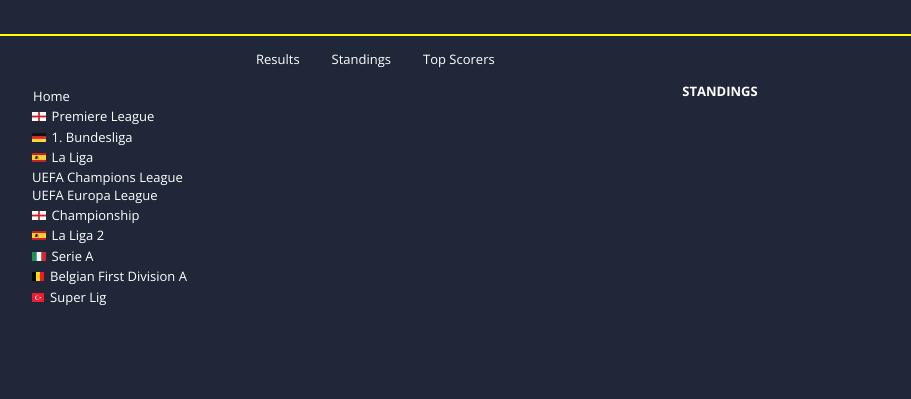
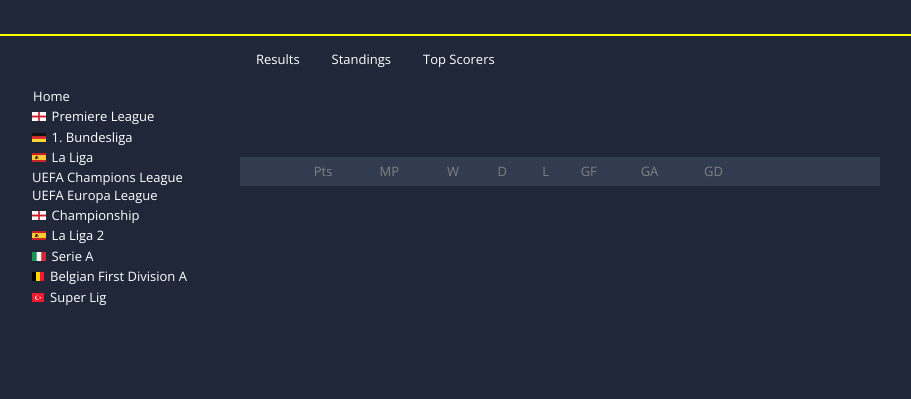
Before and after one commit to vadyme/pet_project, a Flask app: template templates/standings.html in a window 1280 px wide. Shown: the part 401-800 px from the top of the page, without its empty margins (80-991 px from the left). Run offline with Flask 2, Linux system fonts and the light colour scheme; the template is opened without the code that fills it, so the values that code supplies are empty; parts of the project's set-up code (start-up, migrations or seed data) failed here and were passed over.

Commit message:
bold pts, table header

```diff
--- a/static/styles.css
+++ b/static/styles.css
@@ -310,3 +310,7 @@
     padding-top: 15px;
     font-weight: bold
 }
+
+.grey-text-table-headers {
+    color: grey;
+}
--- a/templates/standings.html
+++ b/templates/standings.html
@@ -24,19 +24,37 @@
         goals_diff,
         pts-->
 
-    <div class = "header">
-        STANDINGS
-    </div>
+<!--    <div class = "header">-->
+<!--        STANDINGS-->
+<!--    </div>-->
     <div class = "column middle">
     <table>
         <tbody>
     <div class = "standings_table">
+        <tr class="grey-text-table-headers">
+            <td></td>
+            <td></td>
+            <td></td>
+            <td>Pts</td>
+            <td>MP</td>
+            <td>W</td>
+            <td>D</td>
+            <td>L</td>
+            <td>GF</td>
+            <td>GA</td>
+            <td>GD</td>
+            <td></td>
+            <td></td>
+            <td></td>
+            <td></td>
+            <td></td>
+        </tr>
         {% for row in table %}
             <tr>
                 <td>{{row.rank}}</td>
                 <td><img class="img-center" src = "{{row.team_logo}}"></a></td>
                 <td>{{row.team_name}}</td>
-                <td>{{row.pts}}</td>
+                <td><b>{{row.pts}}</b></td>
                 <td>{{row.played}}</td>
                 <td>{{row.win}}</td>
                 <td>{{row.draw}}</td>
```
